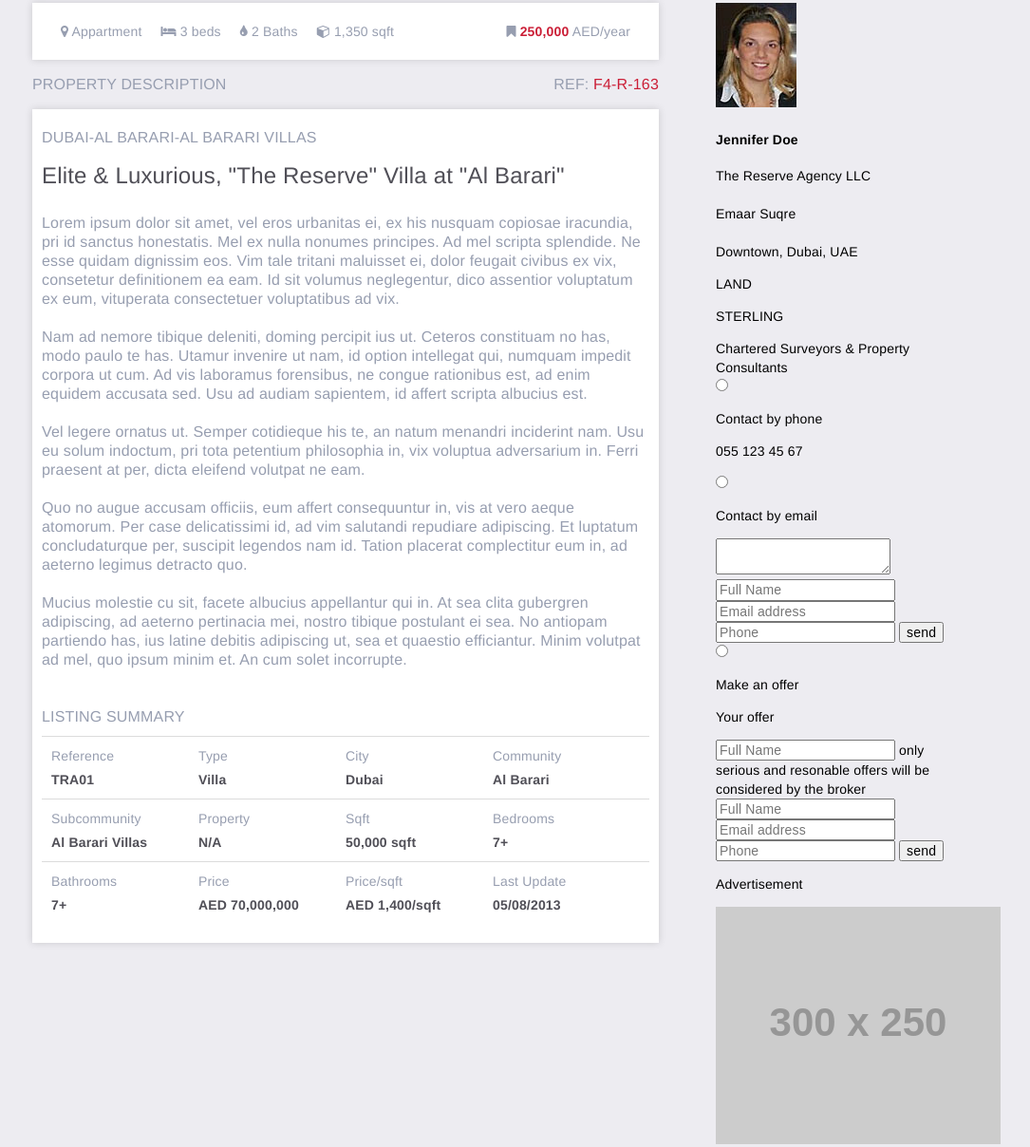
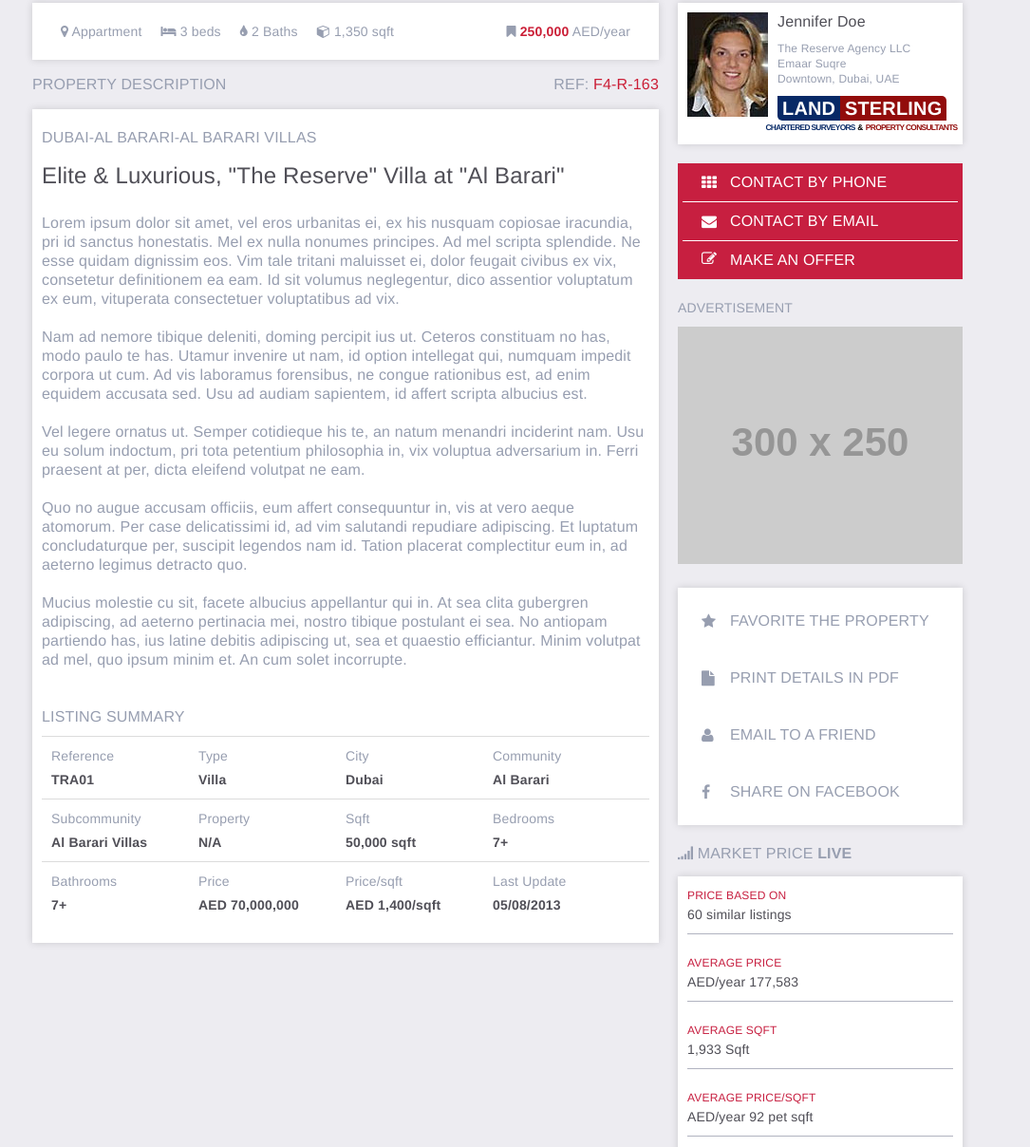
Before and after one commit to XPilot/dubai-imobiliare, a website built with webpack: page src/index.html in a window 1280 px wide. Shown: the part 83-1291 px from the top of the page at 95% size, without its empty margins (106-1191 px from the left). Built offline with nearby package versions, Linux system fonts and the light colour scheme; placeholder pictures from the web are drawn by us; files whose address does not match are found by name.

Commit message:
More workr

```diff
--- a/package.json
+++ b/package.json
@@ -51,6 +51,7 @@
     "history": "^3.0.0",
     "lodash": "^4.14.1",
     "normalize.css": "^4.2.0",
-    "route-recognizer": "^0.2.0"
+    "route-recognizer": "^0.2.0",
+    "wallop": "^2.3.0"
   }
 }
--- a/src/assets/style/components/banners.scss
+++ b/src/assets/style/components/banners.scss
@@ -3,13 +3,13 @@
 @import '~style/colors';
 
 .Banner-300x250 {
-  margin-bottom: 30px;
+  margin-top: 20px;
 
   p {
-    margin: 0 0 20px;
+    margin: 0 0 10px;
 
-    color: $text-default
-    @include font-size(16px);
+    color: $text-default;
+    @include font-size(14px);
     text-transform: uppercase;
   }
 }
--- /dev/null
+++ b/src/assets/style/components/contact-options.scss
@@ -0,0 +1,186 @@
+@import '~style/breakpoints';
+@import '~style/mixins';
+@import '~style/colors';
+
+.ContactOptions {
+  position: relative;
+
+  width: 100%;
+  margin-top: 20px;
+  padding: 0 5px 5px;
+
+  background: $contact-options-bg;
+}
+
+.ContactOptions-Item {
+  position: relative;
+
+  display: block;
+
+  padding: 0;
+  margin: 0;
+
+  border-top: 1px solid #fff;
+
+  color: #fff;
+  @include font-size(16px);
+  text-align: left;
+
+  cursor: pointer;
+
+  &:first-child {
+    border-top: none;
+
+    .ContactOptions-ItemData {
+      p {
+        padding: 10px 0;
+        text-align: center;
+      }
+    }
+  }
+
+  &:last-child {
+    p {
+      padding-bottom: 5px;
+    }
+  }
+
+  input[type='radio'] {
+    position: absolute;
+    z-index: -1;
+
+    opacity: 0;
+  }
+
+  i {
+    position: absolute;
+    top: 50%;
+    left: 20px;
+    transform: translateY(-50%);
+  }
+
+  p {
+    position: relative;
+
+    display: block;
+
+    margin: 0;
+    padding: 10px;
+    padding-left: 50px;
+    text-transform: uppercase;
+  }
+}
+
+.ContactOptions-Item input:checked ~{
+  .ContactOptions-ItemData {
+    height: auto;
+    padding: 5px;
+
+    overflow: inherit;
+    visibility: visible;
+  }
+}
+
+.ContactOptions-ItemData {
+  height: 0px;
+  padding: 0px;
+
+  overflow: hidden;
+  visibility: hidden;
+
+  background: #fff;
+
+  color: $contact-options-bg;
+
+  p {
+    text-align: center;
+  }
+}
+
+.ContactOptions-Form {
+  display: block;
+
+  width: 100%;
+  @include font-size(14px);
+  text-align: left;
+
+  textarea {
+    width: 100%;
+
+    resize: vertical;
+
+    outline: none;
+  }
+
+  input[type="text"] {
+    width: 100%;
+    margin-top: 10px;
+    padding: 5px;
+
+    outline: none;
+  }
+
+  button {
+    margin: 10px 0 0;
+    padding: 5px;
+
+    background: $text-bold;
+    border: none;
+    outline: none;
+
+    color: #fff;
+    text-transform: uppercase;
+  }
+}
+
+.OfferForm {
+  .special-input {
+    position: relative;
+
+    width: 100%;
+
+    &:after {
+      content: 'AED/year';
+
+      position: absolute;
+      top: 50%;
+      right: 0;
+      transform: translateY(-50%);
+
+      width: 120px;
+      height: 100%;
+      padding: 8px 0 0;
+
+      background: $listing-summary-border-color;
+
+      color: $text-default;
+      text-align: center;
+    }
+
+    input {
+      margin-top: 0;
+      padding-right: 125px;
+    }
+  }
+
+  p {
+    padding: 0;
+    margin: 0;
+
+    color: $text-default;
+    @include font-size(12px);
+    font-weight: 600;
+    text-align: left;
+  }
+
+  span {
+    display: block;
+
+    margin-top: 5px;
+
+    color: $text-bold;
+    @include font-size(11px);
+    font-weight: 400;
+    line-height: 12px;
+  }
+}
--- a/src/assets/style/components/greeting-card.scss
+++ b/src/assets/style/components/greeting-card.scss
@@ -0,0 +1,109 @@
+@import '~style/breakpoints';
+@import '~style/mixins';
+@import '~style/colors';
+
+.GreetingCard {
+  position: relative;
+
+  width: 100%;
+  padding: 10px;
+
+  background: #fff;
+  box-shadow: 0 0 8px 0px rgba(0,0,0,0.15);
+  overflow: hidden;
+}
+
+.GreetingCard-Photo {
+  float: left;
+
+  width: 85px;
+  margin-right: 10px;
+}
+
+.GreetingCard-Details {
+  float: left;
+
+  width: calc(100% - 95px);
+
+  color: $text-default;
+  @include font-size(12px);
+
+  h4 {
+    margin: 0 0 10px;
+    padding: 0;
+
+    color: $text-bold;
+    @include font-size(16px);
+    font-weight: 400;
+  }
+
+  p {
+    margin: 0;
+    padding: 0;
+
+    line-height: 16px;
+  }
+}
+
+.GreetingCard-Company {
+  width: calc(100%);
+
+  margin-top: 10px;
+  padding-bottom: 15px;
+}
+
+.GreetingCard-CompanyLogo {
+  width: 100%;
+
+  color: #fff;
+  @include font-size(20px);
+  text-transform: uppercase;
+
+  p {
+    display: inline-block;
+
+    margin: 0 -3px;
+    padding: 5px;
+
+    font-weight: 600;
+
+    vertical-align: top;
+
+      &:first-child {
+        margin-left: 0;
+
+        background: $greeting-card-color1;
+        border-radius: 0 0 0 5px;
+      }
+
+      &:last-child {
+        margin-right: 0;
+
+        background: $greeting-card-color2;
+        border-radius: 0 5px 0 0;
+      }
+  }
+}
+
+.GreetingCard-CompanyTitle {
+  position: absolute;
+  transform: scale(0.7) translateX(-18px);
+  transform-origin: top left;
+
+  width: 300px;
+
+  color: #000;
+  @include font-size(12px);
+  font-weight: 600;
+
+  span {
+    color: $greeting-card-color1;
+    font-weight: 600;
+    letter-spacing: -1px;
+    text-transform: uppercase;
+
+    &:last-child {
+      color: $greeting-card-color2;
+    }
+  }
+}
--- /dev/null
+++ b/src/assets/style/components/market-price.scss
@@ -0,0 +1,75 @@
+@import '~style/breakpoints';
+@import '~style/mixins';
+@import '~style/colors';
+
+.MarketPrice {
+  position: relative;
+
+  width: 100%;
+  margin: 20px 0 0 0;
+}
+
+.MarketPrice-Title {
+  margin: 0 0 10px 0;
+
+  color: $text-default;
+  @include font-size(16px);
+  font-weight: 400;
+  text-align: left;
+  text-transform: uppercase;
+}
+
+.MarketPrice-List {
+  list-style: none;
+  list-style-image: none;
+  list-style-type: none;
+
+  display: block;
+
+  position: relative;
+
+  width: 100%;
+  padding: 10px 10px 50px 10px;
+
+  background: #fff;
+  box-shadow: 0 0 8px 0px rgba(0,0,0,0.15);
+
+  li {
+    margin-top: 20px;
+    padding-bottom: 10px;
+
+    border-bottom: 1px solid $header-menu-border-bottom;
+
+    color: $contact-options-bg;
+    @include font-size(12px);
+    text-transform: uppercase;
+
+    &:first-child {
+      margin-top: 0;
+    }
+
+    p {
+      margin: 0 0 0 0;
+
+      color: $text-bold;
+      @include font-size(14px);
+      text-transform: none;
+    }
+  }
+}
+
+.MarketPrice-Action {
+  position: absolute;
+  bottom: 10px;
+  right: 10px;
+
+  padding: 5px 10px;
+
+  border: none;
+  background: $contact-options-bg;
+
+  color: #fff;
+  text-transform: uppercase;
+
+  cursor: pointer;
+}
--- /dev/null
+++ b/src/assets/style/components/offer-actions.scss
@@ -0,0 +1,46 @@
+@import '~style/breakpoints';
+@import '~style/mixins';
+@import '~style/colors';
+
+.OfferActions {
+  list-style: none;
+  list-style-image: none;
+  list-style-type: none;
+
+  position: relative;
+
+  width: 100%;
+  padding: 5px;
+  margin: 20px 0 0 0;
+
+  background: #fff;
+  box-shadow: 0 0 8px 0px rgba(0,0,0,0.15);
+
+  color: $text-default;
+  @include font-size(16px);
+  text-transform: uppercase;
+
+  li {
+    position: relative;
+    padding: 20px 20px 20px 50px;
+
+    cursor: pointer;
+
+    transition:
+      background 0.3s ease-out,
+      color 0.3s ease-out;
+
+    &:hover {
+      background: $text-default;
+
+      color: $text-bold;
+    }
+  }
+
+  i {
+    position: absolute;
+    top: 50%;
+    left: 20px;
+    transform: translateY(-50%);
+  }
+}
--- a/src/assets/style/components/related-properties.scss
+++ b/src/assets/style/components/related-properties.scss
@@ -28,7 +28,7 @@
   margin: 0;
   padding: 0;
 
-  overflow: hidden;
+  @include clearfix;
 }
 
 .RelatedProperties-ListItem {
--- a/src/assets/style/layout.scss
+++ b/src/assets/style/layout.scss
@@ -62,7 +62,7 @@ a {
   float: right;
 
   width: 300px;
-  padding: 0 20px;
+  margin: 0 20px;
 }
 
 .ContentsMiddle {
--- a/src/assets/style/main.scss
+++ b/src/assets/style/main.scss
@@ -8,5 +8,11 @@
 // components
 
 @import './components/header';
+@import './components/slider';
 @import './components/apartment';
 @import './components/related-properties';
+@import './components/greeting-card';
+@import './components/banners';
+@import './components/contact-options';
+@import './components/offer-actions';
+@import './components/market-price';
--- a/src/index.html
+++ b/src/index.html
@@ -187,9 +187,9 @@
           <h4>Jennifer Doe</h4>
           <p>
             The Reserve Agency LLC
-            <br /><br />
+            <br />
             Emaar Suqre
-            <br /><br />
+            <br />
             Downtown, Dubai, UAE
           </p>
 
@@ -198,7 +198,9 @@
               <p>LAND</p>
               <p>STERLING</p>
             </div>
-            Chartered Surveyors &amp; Property Consultants
+            <div class="GreetingCard-CompanyTitle">
+              <span>Chartered Surveyors</span> &amp; <span>Property Consultants</span>
+            </div>
           </div>
         </div>
       </div>
@@ -206,19 +208,19 @@
       <div class="ContactOptions">
         <label class="ContactOptions-Item">
           <input type="radio" name="ContactOptions-ItemControl" />
-          <p>Contact by phone</p>
+          <p><i class="fa fa-th" aria-hidden="true"></i> Contact by phone</p>
 
           <div class="ContactOptions-ItemData">
-            <p class="TelephoneNumber">055 123 45 67<p>
+            <p class="TelephoneNumber">055 123 45 67</p>
           </div>
         </label>
 
         <label class="ContactOptions-Item">
           <input type="radio" name="ContactOptions-ItemControl" />
-          <p>Contact by email</p>
+          <p><i class="fa fa-envelope" aria-hidden="true"></i> Contact by email</p>
 
           <div class="ContactOptions-ItemData">
-            <form classname="EmailContact ContactOptions-Form" name="email-contact" action="#">
+            <form class="ContactOptions-Form EmailContact" name="email-contact" action="#">
               <textarea></textarea>
               <input type="text" name="fullname" placeholder="Full Name">
               <input type="text" name="email" placeholder="Email address">
@@ -230,12 +232,14 @@
 
         <label class="ContactOptions-Item">
           <input type="radio" name="ContactOptions-ItemControl" />
-          <p>Make an offer</p>
+          <p><i class="fa fa-pencil-square-o" aria-hidden="true"></i> Make an offer</p>
 
           <div class="ContactOptions-ItemData">
-            <form classname="OfferForm ContactOptions-Form" name="email-contact" action="#">
+            <form class="ContactOptions-Form OfferForm" name="email-contact" action="#">
               <p>Your offer</p>
-              <input type="text" name="fullname" placeholder="Full Name">
+              <div class="special-input">
+                <input type="text" name="offer" placeholder="">
+              </div>
               <span>only serious and resonable offers will be considered by the broker</span>
               <input type="text" name="fullname" placeholder="Full Name">
               <input type="text" name="email" placeholder="Email address">
```
Also changed, not shown: src/assets/style/components/slider.scss (added).
